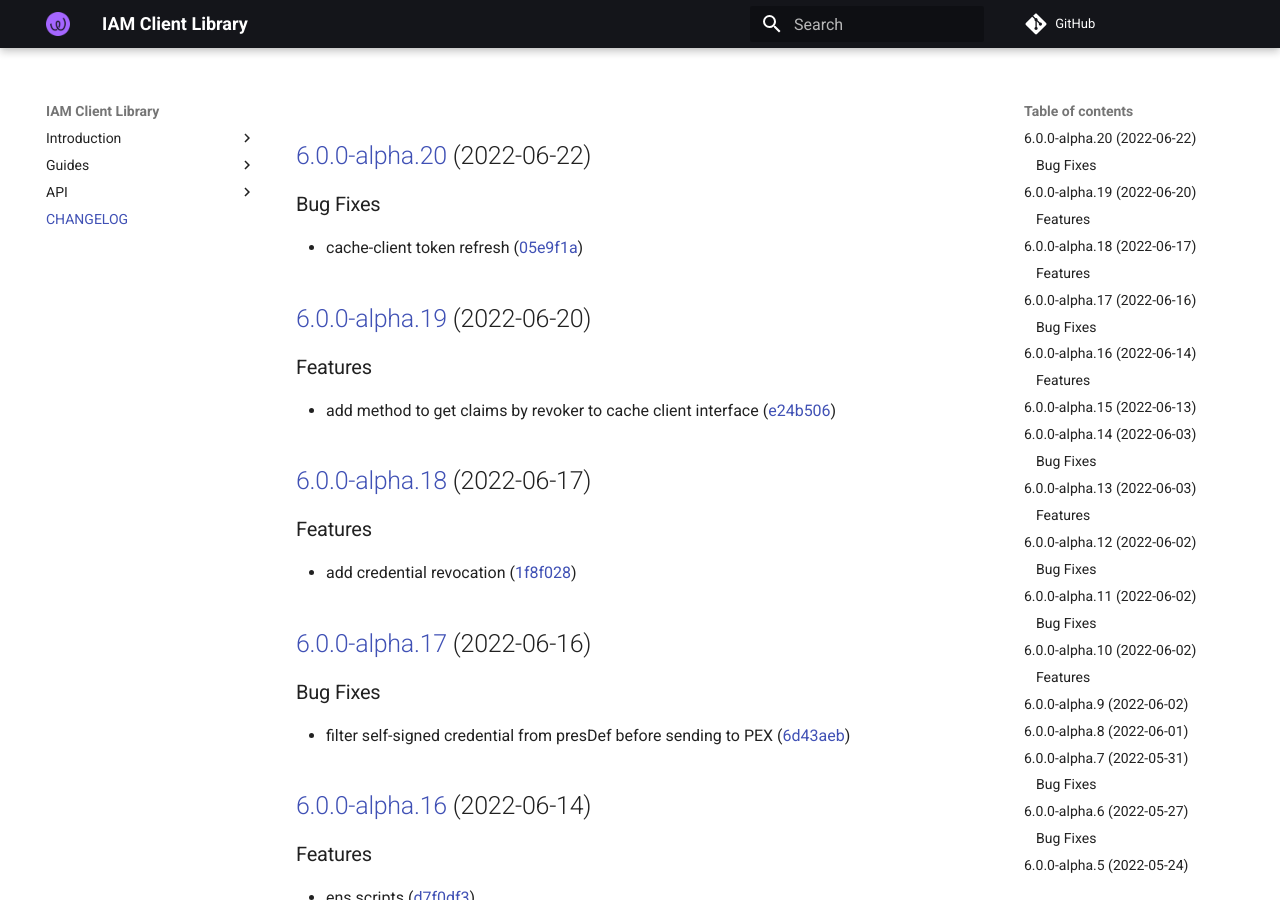
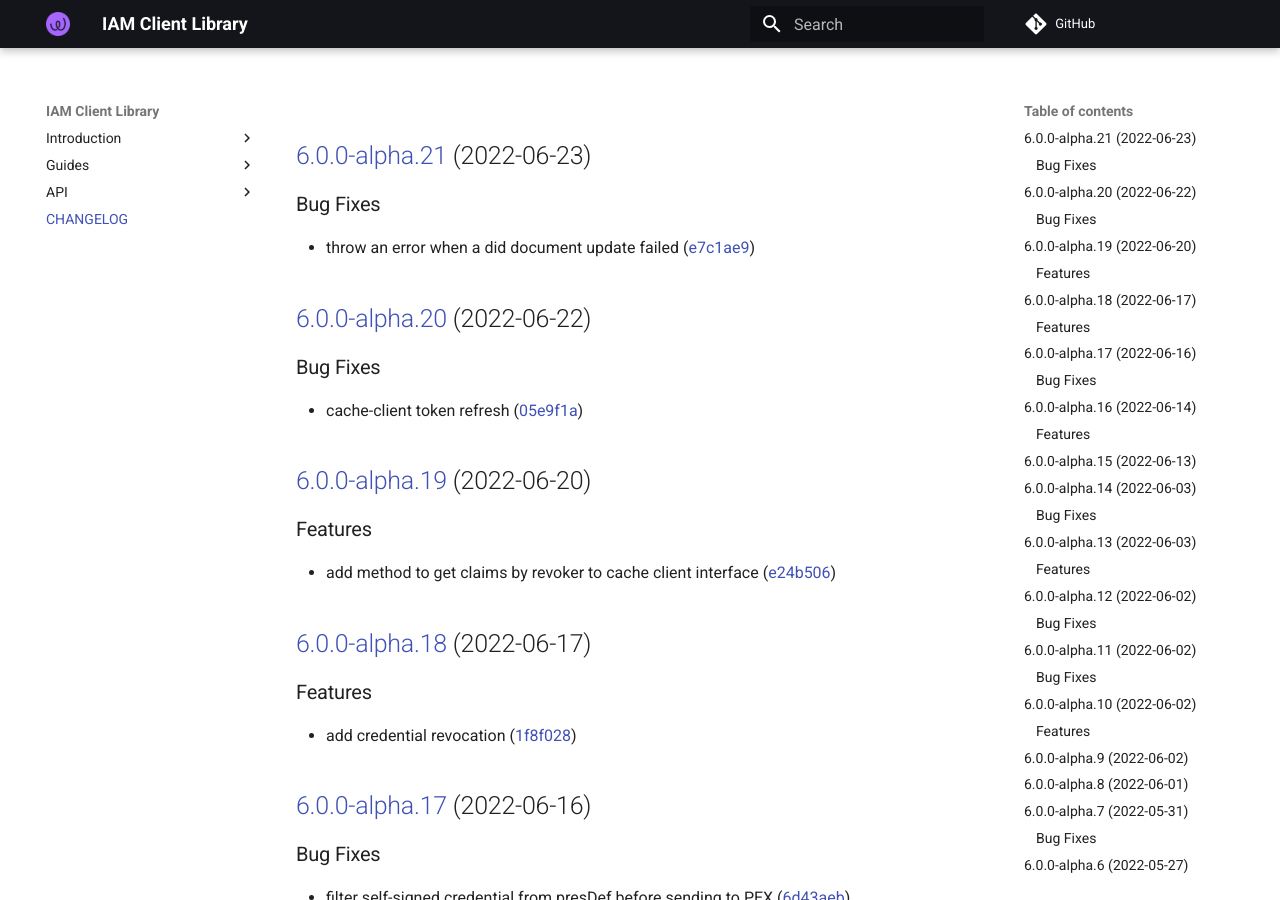
Before and after one commit to energywebfoundation/iam-client-lib, an MkDocs documentation site: the page built from docs/CHANGELOG.md, in a window 1280 px wide and 900 px high. Built offline with MkDocs 1.6.1 and Material for MkDocs 9.7.7, drawn with Linux system fonts in a browser that asks for light colours; comment, search, counter and statistics services are not loaded.

Commit message:
chore(release): 6.0.0-alpha.21 [skip ci]
## [6.0.0-alpha.21](https://github.com/energywebfoundation/iam-client-lib/compare/v6.0.0-alpha.20...v6.0.0-alpha.21) (2022-06-23)

### Bug Fixes

* throw an error when a did document update failed ([e7c1ae9](https://github.com/energywebfoundation/iam-client-lib/commit/e7c1ae9b892b9fbfafca6bdbe4c375d40317f1f8))

```diff
--- a/docs/CHANGELOG.md
+++ b/docs/CHANGELOG.md
@@ -1,3 +1,10 @@
+## [6.0.0-alpha.21](https://github.com/energywebfoundation/iam-client-lib/compare/v6.0.0-alpha.20...v6.0.0-alpha.21) (2022-06-23)
+
+
+### Bug Fixes
+
+* throw an error when a did document update failed ([e7c1ae9](https://github.com/energywebfoundation/iam-client-lib/commit/e7c1ae9b892b9fbfafca6bdbe4c375d40317f1f8))
+
 ## [6.0.0-alpha.20](https://github.com/energywebfoundation/iam-client-lib/compare/v6.0.0-alpha.19...v6.0.0-alpha.20) (2022-06-22)
 
 
--- a/package.json
+++ b/package.json
@@ -1,6 +1,6 @@
 {
   "name": "iam-client-lib",
-  "version": "6.0.0-alpha.20",
+  "version": "6.0.0-alpha.21",
   "description": "Library for Decentralized Identity and Access Management",
   "main": "dist/index.js",
   "module": "dist/index.esm.js",
```
